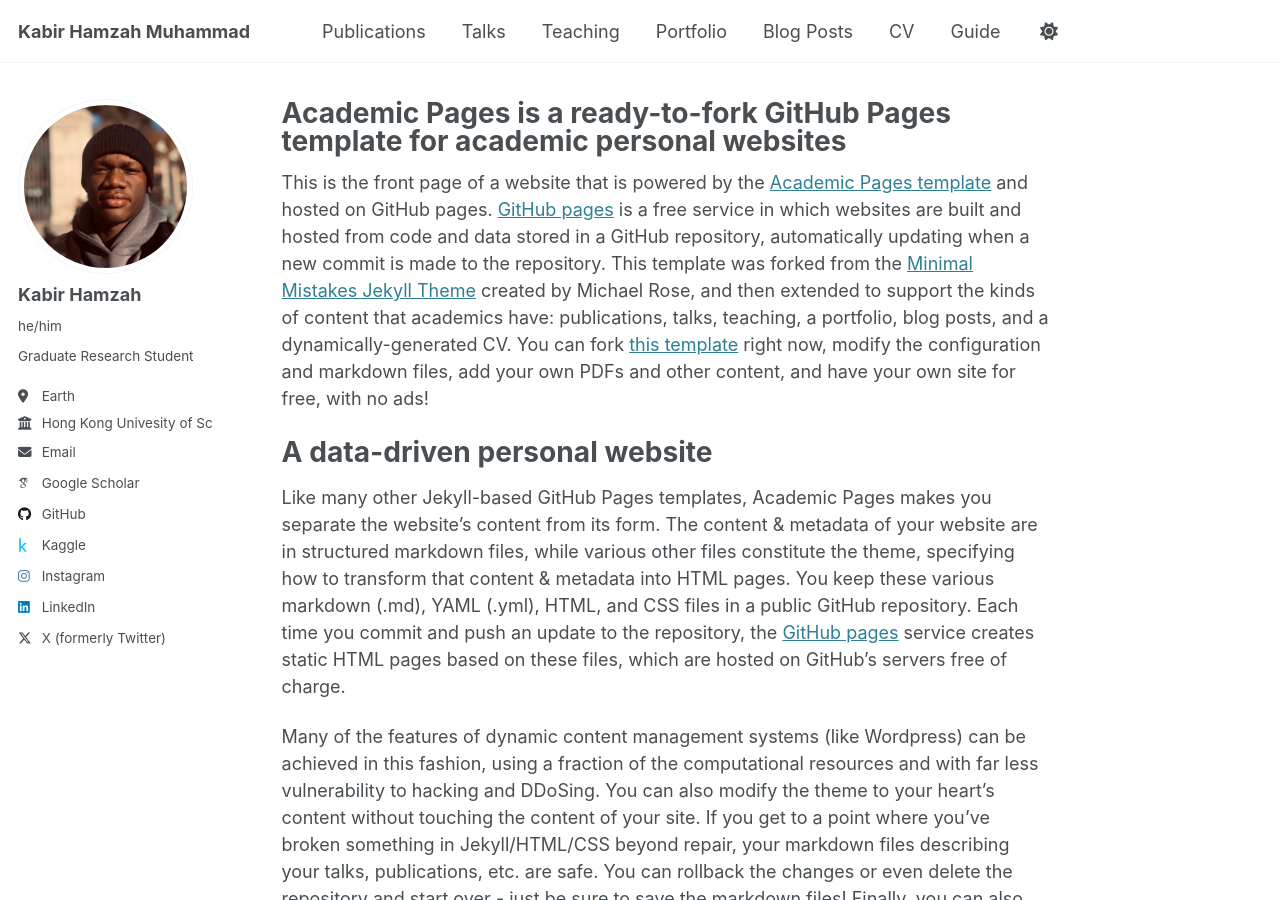
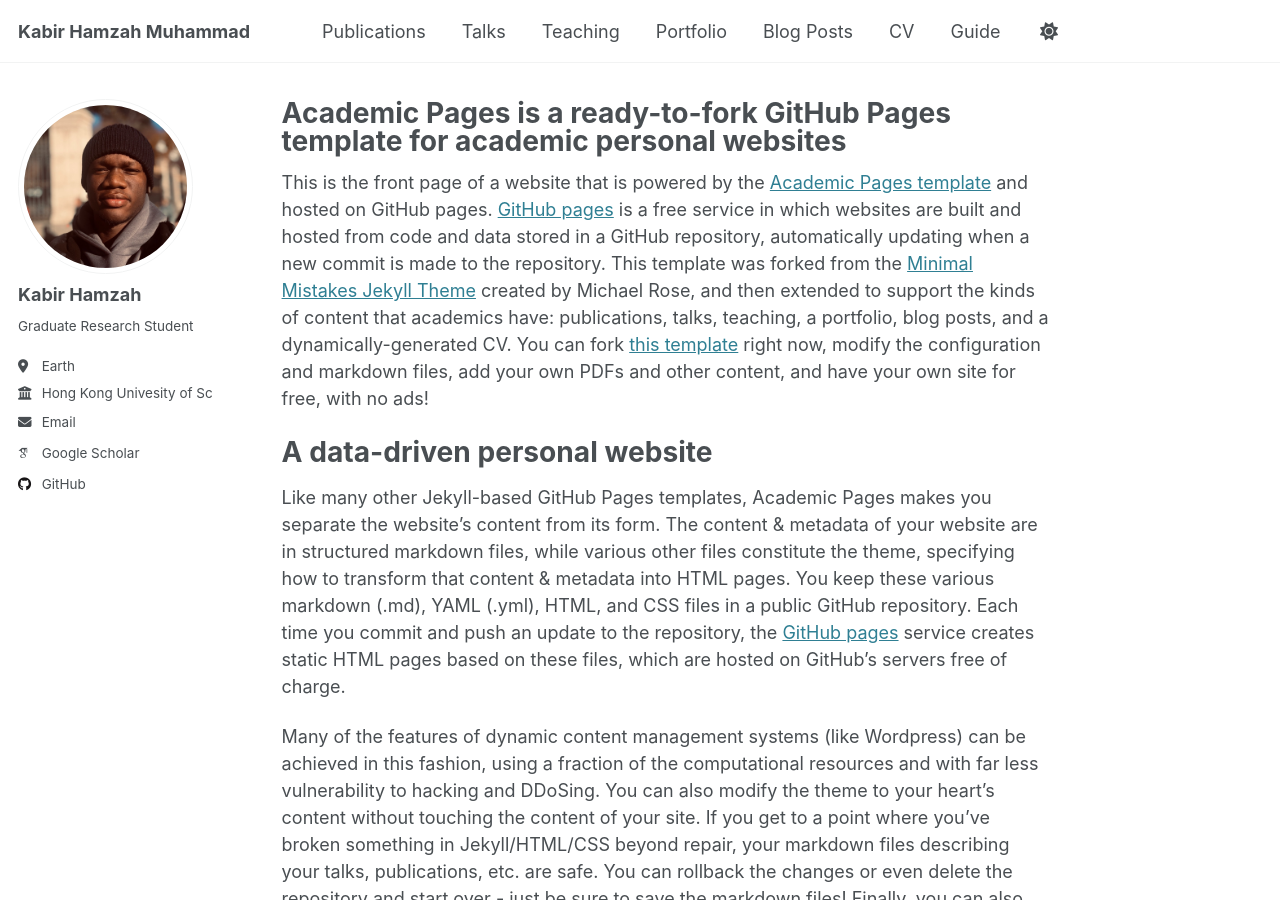
Before and after one commit to Marshall-mk/Marshall-mk.github.io, a Jekyll site: the page built from _pages/about.md, in a window 1280 px wide and 900 px high. Built offline with Jekyll 4.4.1, drawn with Linux system fonts in a browser that asks for light colours; some web fonts are replaced.

Commit message:
Update _config.yml

```diff
--- a/_config.yml
+++ b/_config.yml
@@ -24,7 +24,7 @@
   # Biographic information
   avatar           : "profile.png"
   name             : "Kabir Hamzah"
-  pronouns         : "he/him"
+  pronouns         : # "he/him"
   bio              : "Graduate Research Student"
   location         : "Earth"
   employer         : "Hong Kong Univesity of Science and Technology"
@@ -46,7 +46,7 @@
   codepen          : # Username
   dribbble         : # Username
   github           : "Marshall-mk"
-  kaggle           : "kabirmuhammad"
+  kaggle           : # "kabirmuhammad"
   stackoverflow    : # User number or user number and name (i.e., use "1" or "1/jeff-atwood")
 
   # Social media
@@ -57,9 +57,9 @@
   goodreads        : # Username
   google_plus      : # Username
   keybase          : # Username
-  instagram        : "cleancoder.eth"
+  instagram        : # "cleancoder.eth"
   lastfm           : # Username
-  linkedin         : "muhammadkabirhamzah"
+  linkedin         : # "muhammadkabirhamzah"
   mastodon         : # URL
   medium           : # URL
   pinterest        : # Username
@@ -67,7 +67,7 @@
   steam            : # Username
   telegram         : # URL
   tumblr           : # Username
-  twitter          : "kabir_hamzah" # Username for X / Twitter
+  twitter          : # "kabir_hamzah" # Username for X / Twitter
   vine             : # Username
   weibo            : # Username
   wikipedia        : # Username
```
